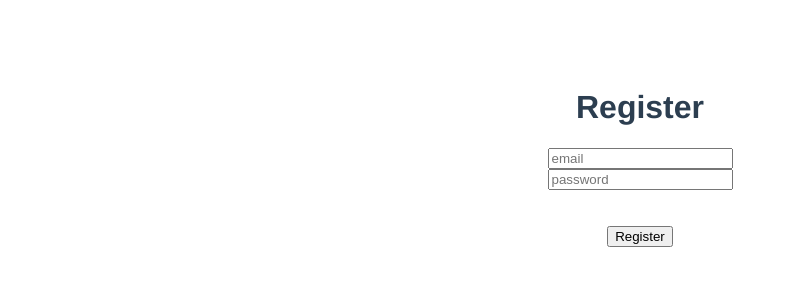
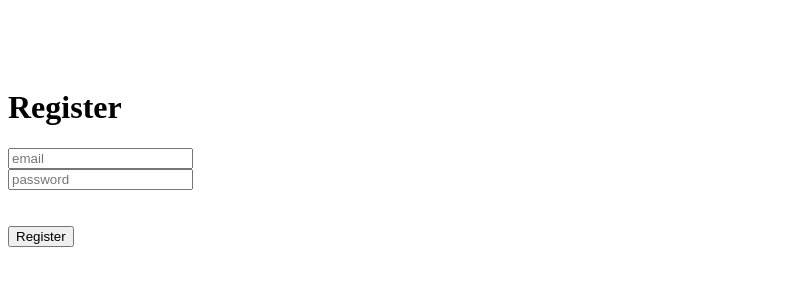
Before and after one commit to deepraiya17/tab-tracker, a Vue app in the folder client/: page /register in a window 1280 px wide. Shown: the top 300 px of the page, without its empty margins (0-788 px from the left). Built offline with nearby package versions, Linux system fonts and the light colour scheme.

Commit message:
final before adding vuetify

```diff
--- a/client/src/App.vue
+++ b/client/src/App.vue
@@ -7,11 +7,6 @@
 
 <style lang="scss">
 #app {
-  font-family: Avenir, Helvetica, Arial, sans-serif;
-  -webkit-font-smoothing: antialiased;
-  -moz-osx-font-smoothing: grayscale;
-  text-align: center;
-  color: #2c3e50;
 }
 
 #nav {
--- a/client/src/components/Register.vue
+++ b/client/src/components/Register.vue
@@ -1,6 +1,6 @@
 <template>
   <div>
-    <h1>Register</h1>
+    <h1 class="red">Register</h1>
     <input type="email" name="email" v-model="email" placeholder="email" />
     <br />
     <input
```
